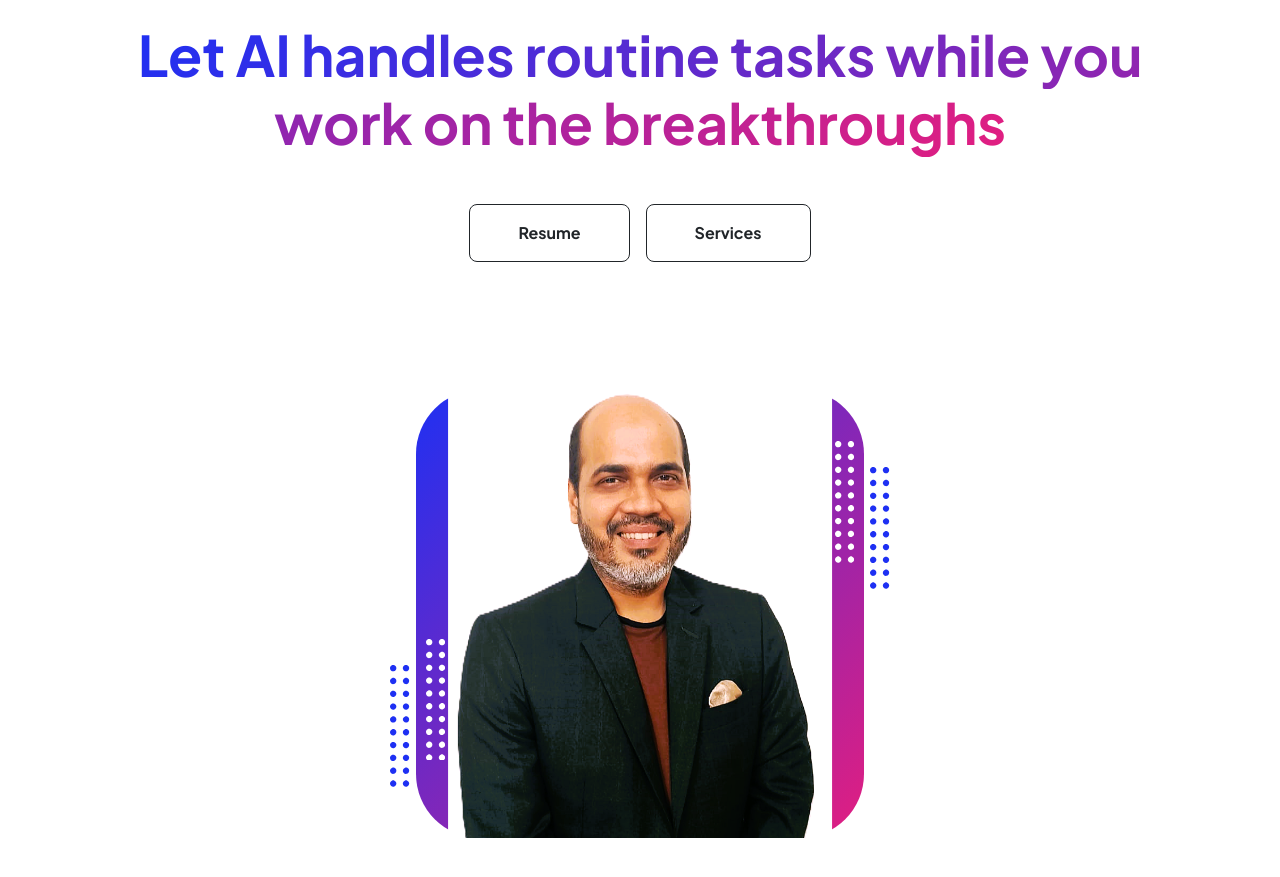
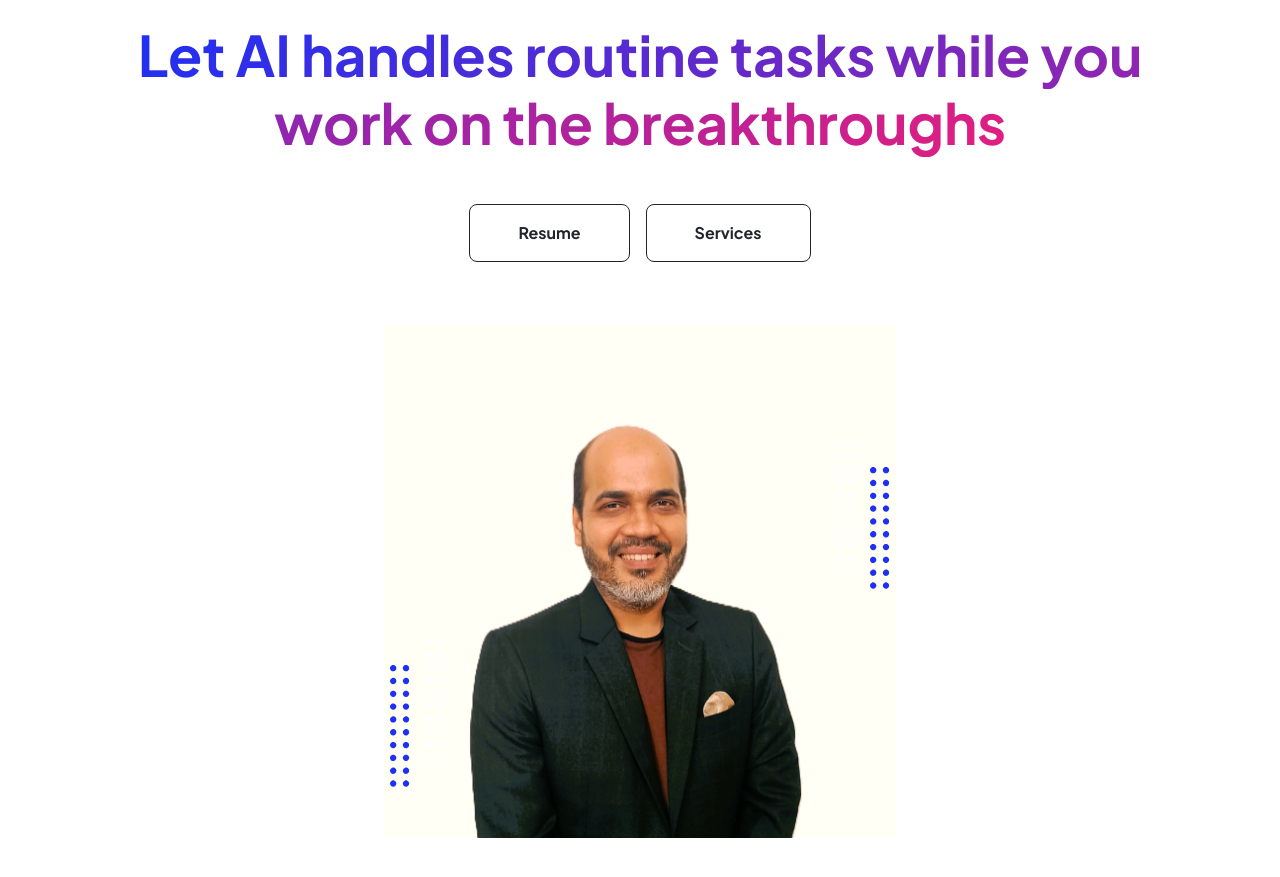
Before and after one commit to akram6043/akram6043.github.io, a plain HTML site: page index.html in a window 1280 px wide. Shown: the part 155-1032 px from the top of the page. Drawn offline with nearby package versions, Linux system fonts and the light colour scheme.

Commit message:
Update index.html

```diff
--- a/index.html
+++ b/index.html
@@ -55,7 +55,7 @@
                                 <div class="profile bg-gradient-primary-to-secondary">
                                     <!-- TIP: For best results, use a photo with a transparent background like the demo example below-->
                                     <!-- Watch a tutorial on how to do this on YouTube (link)-->
-                                    <img class="profile-img" src="assets/Akram 42.png" alt="..." />
+                                    <img class="profile-img" src="assets/Akram 43.png" alt="..." />
                                     <div class="dots-1">
                                         <!-- SVG Dots-->
                                         <svg version="1.1" xmlns="http://www.w3.org/2000/svg" xmlns:xlink="http://www.w3.org/1999/xlink" x="0px" y="0px" viewBox="0 0 191.6 1215.4" style="enable-background: new 0 0 191.6 1215.4" xml:space="preserve">
```
